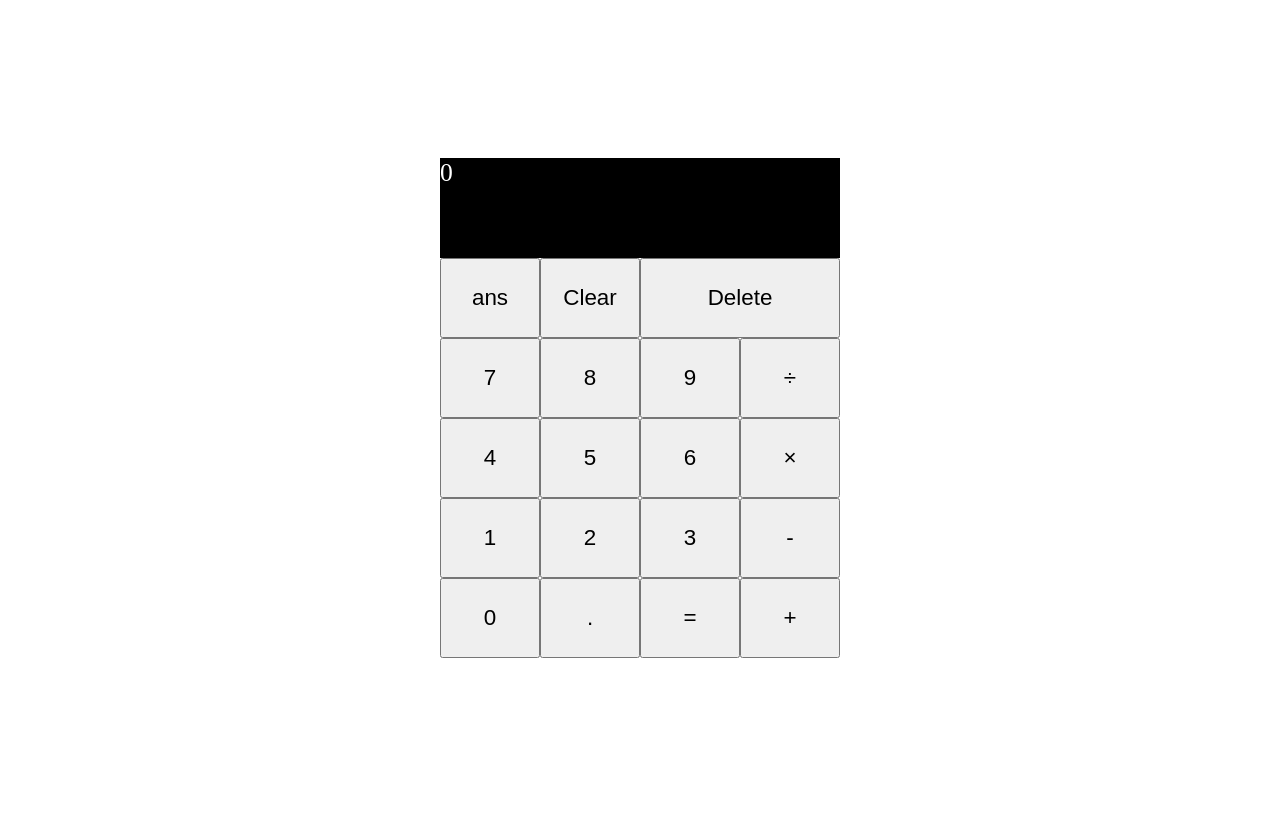
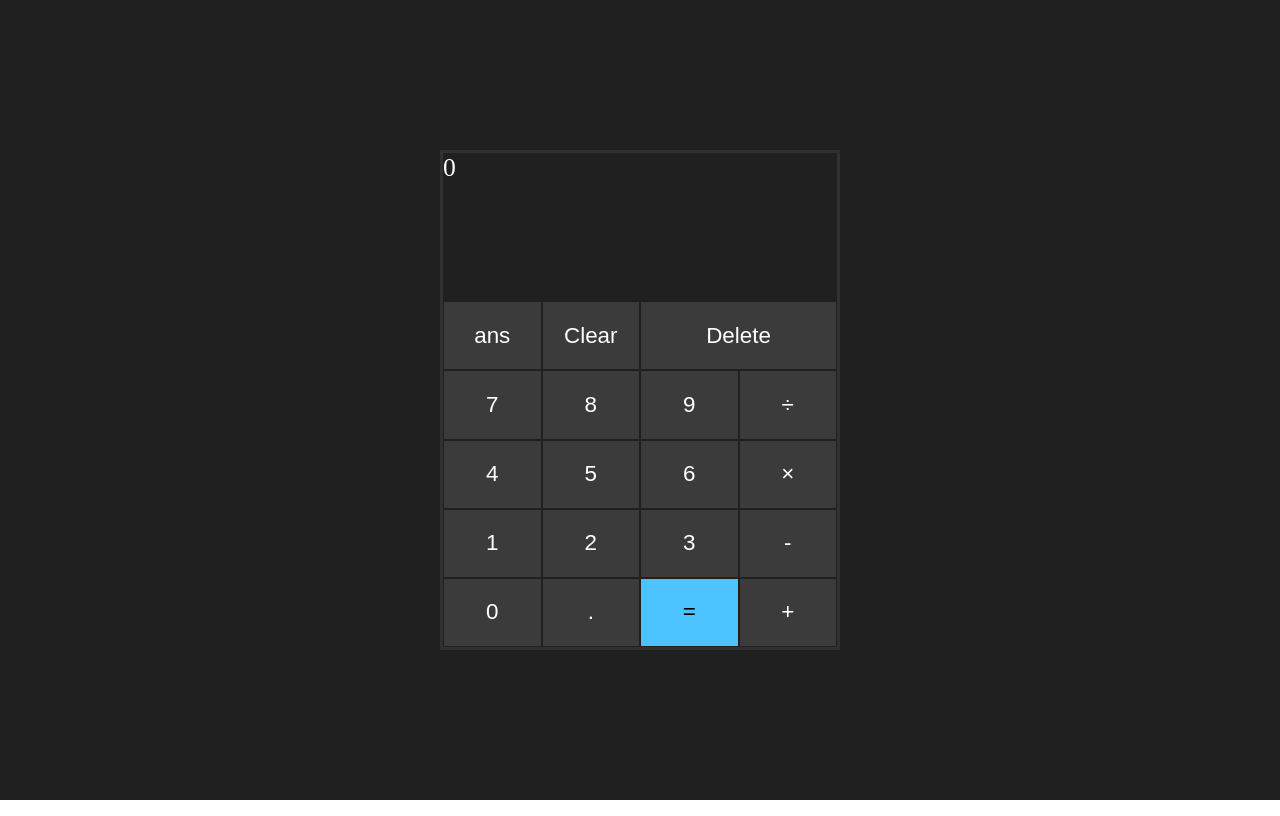
Before and after one commit to mahmoudmerghani/calculator-js, a plain HTML site: page index.html in a window 1280 px wide. Drawn offline with Linux system fonts and the light colour scheme.

Commit message:
Add styles

```diff
--- a/main.js
+++ b/main.js
@@ -19,6 +19,7 @@ equalBtn.addEventListener("click", e => {
     // equal works in places where operators can work
     // the addition operator (+) is chosen as a substitute for equal in checkExp()
     let exp = `${currentScreen.textContent} + `;
+    exp = exp.replace("  ", " ");
     if (checkExp(exp)) {
         resultScreen.textContent = calculate(currentScreen.textContent);
         canOverwrite = true;
@@ -46,7 +47,7 @@ clearBtn.addEventListener("click", e => {
 });
 
 function appendInput(input) {
-    if (currentScreen.textContent.length > 25 && !canOverwrite) {
+    if (currentScreen.textContent.length > 205 && !canOverwrite) {
         return;
     }
     if (input === "×" || input === "÷" || input === "+" || input === "-") {
--- a/style.css
+++ b/style.css
@@ -1,36 +1,51 @@
 * {
     box-sizing: border-box;
+}
+body {
+    margin: 0;
 }
 .calculator {
     min-height: 100vh;
     display: flex;
     justify-content: center;
     align-items: center;
+    background-color: #202020;
 }
 .container {
     width: 400px;
     height: 500px;
+    border: 3px solid #303133;
 
 }
 .buttons {
     display: flex;
     flex-wrap: wrap;
-    height: calc(100% * 4 / 5);
+    height: 70%;
 
 }
 .buttons > * {
     width: 25%;
     font-size: 1.4rem;
+    background-color: #3b3b3b;
+    color: white;
+    border: 1px solid #202020;
+}
+.buttons > *:hover {
+    opacity: 0.8;
+}
+.buttons > *:focus {
+    outline: none;
 }
 .screen {
-    height: calc(100% * 1 / 5);
+    height: 30%;
     font-size: 1.6rem;
     width: 100%;
     background-color: black;
     color: white;
     display: flex;
     flex-direction: column;
-    overflow: auto;
+    background-color: #202020;
+    word-break: break-all;
 }
 .screen > * {
     flex: 1;
@@ -38,3 +53,7 @@
 .buttons #delete {
     width: 50%;
 }
+.buttons #equal {
+    background-color: #4cc2ff;
+    color: black;
+}
```
